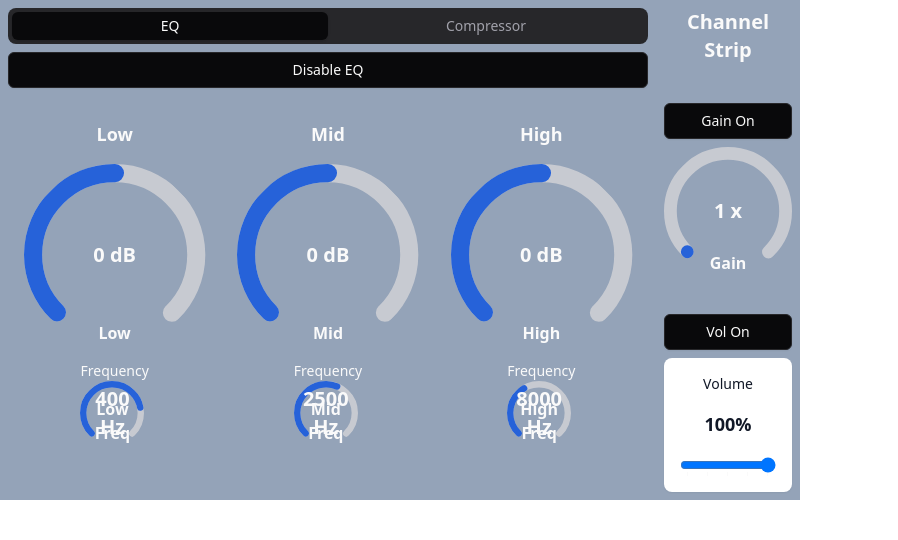
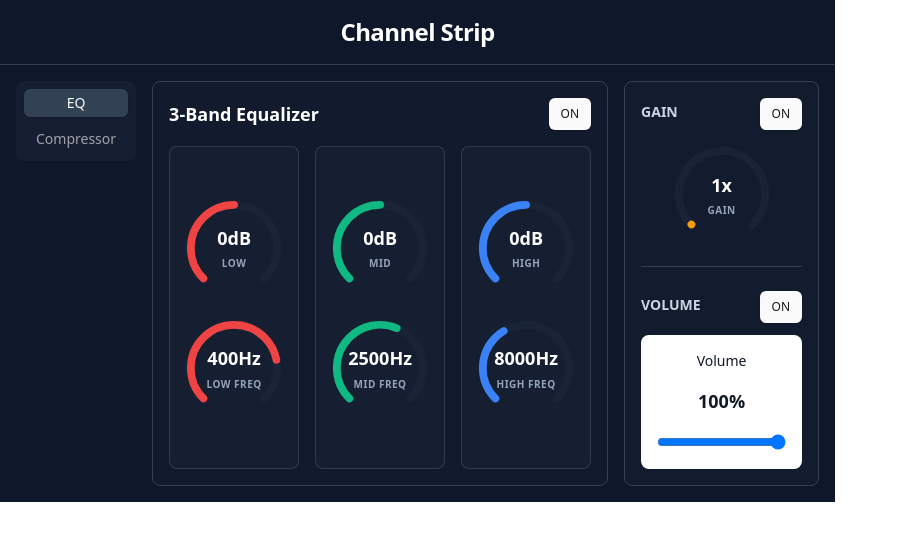
Before and after one commit to kabaskill/channel-strip-extension, a React (Vite) app: page / in a window 1280 px wide. Shown: the top 540 px of the page, without its empty margins (0-898 px from the left). Built offline with nearby package versions, Linux system fonts and the light colour scheme; the HTML template or start-up script is replaced by a standard one.

Commit message:
style improvements

```diff
--- a/src/App.tsx
+++ b/src/App.tsx
@@ -1,5 +1,6 @@
 import { useAudioStore } from "@/lib/store";
 import { volumeDefaults, gainDefaults } from "@/lib/audioState";
+import { getKnobColors } from "@/lib/theme";
 import { Tabs, TabsContent, TabsList, TabsTrigger } from "@/components/ui/tabs";
 import Fader from "@/components/Fader";
 import Knob from "./components/ui/Knob";
@@ -16,56 +17,96 @@ export default function App() {
   const setGain = useAudioStore((state) => state.setGain);
   const toggleGain = useAudioStore((state) => state.toggleGain);
 
+  const gainColors = getKnobColors("gain");
+
   return (
-    <div className="w-[800px] h-[500px]  bg-slate-400 text-foreground dark">
-      <div className="size-full  flex gap-4 p-2">
-        <Tabs defaultValue="eq" className=" w-5/6">
-          <TabsList className="grid w-full grid-cols-2">
-            <TabsTrigger value="eq">EQ</TabsTrigger>
-            <TabsTrigger value="compressor">Compressor</TabsTrigger>
+    <div className="max-w-fit min-h-[400px] bg-slate-900 text-white dark flex flex-col">
+      {/* Header */}
+      <div className="px-6 py-4 border-b border-slate-700">
+        <h1 className="text-2xl font-bold tracking-tight text-center">
+          Channel Strip
+        </h1>
+      </div>
+
+      {/* Main Content - 3 Column Grid */}
+      <div className="flex-1 grid grid-cols-[auto_1fr] gap-4 p-4 overflow-hidden">
+        {/* Column 1: Tab Navigation */}
+        <Tabs defaultValue="eq" className="flex gap-4" orientation="vertical">
+          <TabsList className="flex flex-col h-fit gap-2 bg-slate-800/50 p-2">
+            <TabsTrigger
+              value="eq"
+              className="justify-start w-full data-[state=active]:bg-slate-700"
+            >
+              EQ
+            </TabsTrigger>
+            <TabsTrigger
+              value="compressor"
+              className="justify-start w-full data-[state=active]:bg-slate-700"
+            >
+              Compressor
+            </TabsTrigger>
           </TabsList>
 
-          <TabsContent className=" flex justify-center items-center" value="eq">
+          {/* Column 2: Module Controls */}
+          <div className="flex-1 min-w-0">
+            <TabsContent
+              value="eq"
+              className="h-full m-0 data-[state=active]:flex data-[state=active]:flex-col"
+            >
               <EQ />
             </TabsContent>
 
-          <TabsContent className="" value="compressor">
+            <TabsContent
+              value="compressor"
+              className="h-full m-0 data-[state=active]:flex data-[state=active]:flex-col"
+            >
               <Compressor />
             </TabsContent>
+          </div>
         </Tabs>
 
-        <div className="w-1/6 flex flex-col justify-between ">
-          <h1 className="text-xl font-bold text-center">
-            Channel <br />
-            Strip
-          </h1>
-          <div className="flex flex-col gap-2 ">
+        {/* Column 3: Master Controls (Gain & Volume) */}
+        <div className="flex flex-col gap-6 min-w-[120px] bg-slate-800/30 rounded-lg p-4 border border-slate-700">
+          {/* Gain Section */}
+          <div className="flex flex-col items-center gap-4">
+            <div className="w-full inline-flex items-center justify-between text-center">
+              <h3 className="text-sm font-semibold text-slate-300 mb-1">GAIN</h3>
               <Button
-              variant={"outline"}
-              className="dark"
+                variant={gain.isActive ? "default" : "outline"}
+                size="sm"
                 onClick={toggleGain}
               >
-              Gain {gain.isActive ? "On" : "Off"}
+                {gain.isActive ? "ON" : "OFF"}
               </Button>
-
+            </div>
             <Knob
               value={gain.value}
               isActive={gain.isActive}
               defaults={gainDefaults}
               onChange={setGain}
               sensitivity={0.4}
-              className="w-full"
+              className="w-24"
+              gaugePrimaryColor={gainColors.primary}
+              gaugeSecondaryColor={gainColors.secondary}
             />
           </div>
-          <div className="flex flex-col gap-2 ">
+
+          {/* Divider */}
+          <div className="border-t border-slate-700" />
+
+          {/* Volume Section */}
+          <div className="flex flex-col gap-3 flex-1">
+            <div className="inline-flex items-center justify-between text-center">
+              <h3 className="text-sm font-semibold text-slate-300 mb-1">VOLUME</h3>
               <Button
-              variant={"outline"}
-              className="dark"
+                variant={volume.isActive ? "default" : "outline"}
+                size="sm"
                 onClick={toggleVolume}
               >
-              Vol {volume.isActive ? "On" : "Off"}
+                {volume.isActive ? "ON" : "OFF"}
               </Button>
-
+            </div>
+            <div className="flex-1 flex items-center justify-center">
               <Fader
                 value={volume.value}
                 isActive={volume.isActive}
@@ -76,5 +117,6 @@ export default function App() {
           </div>
         </div>
       </div>
+    </div>
   );
 }
--- a/src/components/Compressor.tsx
+++ b/src/components/Compressor.tsx
@@ -1,5 +1,6 @@
 import { useAudioStore } from "@/lib/store";
 import { compressorDefaults } from "@/lib/audioState";
+import { getKnobColors } from "@/lib/theme";
 import Knob from "./ui/Knob";
 import { Button } from "./ui/button";
 import { cn } from "@/lib/utils";
@@ -9,64 +10,107 @@ export default function Compressor() {
   const updateCompressor = useAudioStore((state) => state.updateCompressor);
   const toggleCompressor = useAudioStore((state) => state.toggleCompressor);
 
+  const compressorColors = getKnobColors("compressor");
+
   return (
-    <>
-      <Button variant={"outline"} onClick={toggleCompressor}>
-        {compressor.isActive ? "Disable" : "Enable"} Compressor
+    <div className="h-full flex flex-col gap-4 p-4 bg-slate-800/20 rounded-lg border border-slate-700">
+      {/* Header */}
+      <div className="flex items-center justify-between">
+        <h2 className="text-lg font-bold">Dynamic Compressor</h2>
+        <Button
+          variant={compressor.isActive ? "default" : "outline"}
+          size="sm"
+          onClick={toggleCompressor}
+        >
+          {compressor.isActive ? "ON" : "OFF"}
         </Button>
+      </div>
 
+      {/* Compressor Controls */}
       <div
         className={cn(
-          " grid grid-cols-[1fr_3fr_1fr] gap-8 p-2",
-          compressor.isActive ? "opacity-100" : "opacity-50"
+          "flex-1 grid grid-cols-[auto_1fr_auto] gap-6",
+          !compressor.isActive && "opacity-40 pointer-events-none"
         )}
       >
-        <div>
+        {/* Threshold (Left) */}
+        <div className="flex flex-col items-center justify-center p-4 bg-slate-800/40 rounded-lg border border-slate-600/50">
           <Knob
             value={compressor.threshold}
             isActive={compressor.isActive}
             defaults={compressorDefaults.threshold}
             onChange={(value: number) => updateCompressor("threshold", value)}
             sensitivity={10}
+            className="w-32 h-32"
+            gaugePrimaryColor={compressorColors.primary}
+            gaugeSecondaryColor={compressorColors.secondary}
           />
         </div>
 
-        <div className="grid grid-cols-2 grid-rows-2 gap-8">
+        {/* Main Controls (Center) */}
+        <div className="grid grid-cols-2 grid-rows-2 gap-4">
+          <div className="flex flex-col items-center justify-center p-3 bg-slate-800/40 rounded-lg border border-slate-600/50">
             <Knob
               value={compressor.knee}
               isActive={compressor.isActive}
               defaults={compressorDefaults.knee}
               onChange={(value: number) => updateCompressor("knee", value)}
               sensitivity={1}
+              className="w-24 h-24"
+              gaugePrimaryColor={compressorColors.primary}
+              gaugeSecondaryColor={compressorColors.secondary}
             />
+          </div>
+          <div className="flex flex-col items-center justify-center p-3 bg-slate-800/40 rounded-lg border border-slate-600/50">
             <Knob
               value={compressor.ratio}
               isActive={compressor.isActive}
               defaults={compressorDefaults.ratio}
               onChange={(value: number) => updateCompressor("ratio", value)}
               sensitivity={1}
+              className="w-24 h-24"
+              gaugePrimaryColor={compressorColors.primary}
+              gaugeSecondaryColor={compressorColors.secondary}
             />
+          </div>
+          <div className="flex flex-col items-center justify-center p-3 bg-slate-800/40 rounded-lg border border-slate-600/50">
             <Knob
               value={compressor.attack}
               isActive={compressor.isActive}
               defaults={compressorDefaults.attack}
               onChange={(value: number) => updateCompressor("attack", value)}
               sensitivity={1000}
+              className="w-24 h-24"
+              gaugePrimaryColor={compressorColors.primary}
+              gaugeSecondaryColor={compressorColors.secondary}
             />
+          </div>
+          <div className="flex flex-col items-center justify-center p-3 bg-slate-800/40 rounded-lg border border-slate-600/50">
             <Knob
               value={compressor.release}
               isActive={compressor.isActive}
               defaults={compressorDefaults.release}
               onChange={(value: number) => updateCompressor("release", value)}
               sensitivity={1000}
+              className="w-24 h-24"
+              gaugePrimaryColor={compressorColors.primary}
+              gaugeSecondaryColor={compressorColors.secondary}
             />
           </div>
+        </div>
 
-        <div className="bg-white text-black text-center">
-          {compressorDefaults.reduction.label} <br />
-          {compressor.reduction}dB
+        {/* Gain Reduction Meter (Right) */}
+        <div className="flex flex-col items-center justify-center p-4 bg-gradient-to-b from-slate-800/60 to-slate-800/40 rounded-lg border border-slate-600/50 min-w-[100px]">
+          <div className="flex-1 flex items-center justify-center">
+            <div className="text-center">
+              <div className="text-3xl font-bold text-red-400">
+                {compressor.reduction}
+              </div>
+              <div className="text-xs text-slate-400 mt-1">dB</div>
             </div>
           </div>
-    </>
+        </div>
+      </div>
+    </div>
   );
 }
--- a/src/components/EQ.tsx
+++ b/src/components/EQ.tsx
@@ -1,5 +1,6 @@
 import { useAudioStore } from "@/lib/store";
 import { eqDefaults } from "@/lib/audioState";
+import { getKnobColors } from "@/lib/theme";
 import Knob from "./ui/Knob";
 import { Button } from "./ui/button";
 import { cn } from "@/lib/utils";
@@ -10,82 +11,100 @@ export default function EQ() {
   const toggleEQ = useAudioStore((state) => state.toggleEQ);
 
   return (
-    <div className="h-full flex flex-col gap-4">
-      <Button variant={"outline"} onClick={toggleEQ}>
-        {eq.isActive ? "Disable" : "Enable"} EQ
-      </Button>
+    <div className="h-full flex flex-col gap-4 p-4 bg-slate-800/20 rounded-lg border border-slate-700">
+      {/* Header */}
+      <div className="flex items-center justify-between">
+        <h2 className="text-lg font-bold">3-Band Equalizer</h2>
+        <Button
+          variant={eq.isActive ? "default" : "outline"}
+          size="sm"
+          onClick={toggleEQ}
+        >
+          {eq.isActive ? "ON" : "OFF"}
+        </Button>
+      </div>
 
+      {/* EQ Bands Grid */}
       <div
         className={cn(
-          "flex-1 grid grid-cols-3 gap-8 p-4",
-          eq.isActive ? "opacity-100" : "opacity-50"
+          "flex-1 grid grid-cols-3 gap-4",
+          !eq.isActive && "opacity-40 pointer-events-none"
         )}
       >
         {/* Low Band */}
-        <div className="flex flex-col items-center gap-4">
-          <h3 className="text-lg font-semibold">Low</h3>
+        <div className="flex flex-col items-center justify-center gap-4 p-4 bg-slate-800/40 rounded-lg border border-slate-600/50">
           <Knob
             value={eq.low}
             isActive={eq.isActive}
             defaults={eqDefaults.low}
             onChange={(value: number) => updateEQ("low", value)}
             sensitivity={1}
+            className="w-24 h-24"
+            gaugePrimaryColor={getKnobColors("eq-low").primary}
+            gaugeSecondaryColor={getKnobColors("eq-low").secondary}
           />
-          <div className="text-sm text-center">
-            <div className="font-medium">Frequency</div>
+          <div className="text-xs text-center mt-2">
             <Knob
               value={eq.lowFreq}
               isActive={eq.isActive}
               defaults={eqDefaults.lowFreq}
               onChange={(value: number) => updateEQ("lowFreq", value)}
               sensitivity={10}
-              className="w-16 h-16"
+              className="w-24 h-24"
+              gaugePrimaryColor={getKnobColors("eq-low").primary}
+              gaugeSecondaryColor={getKnobColors("eq-low").secondary}
             />
           </div>
         </div>
 
         {/* Mid Band */}
-        <div className="flex flex-col items-center gap-4">
-          <h3 className="text-lg font-semibold">Mid</h3>
+        <div className="flex flex-col items-center justify-center gap-4 p-4 bg-slate-800/40 rounded-lg border border-slate-600/50">
           <Knob
             value={eq.mid}
             isActive={eq.isActive}
             defaults={eqDefaults.mid}
             onChange={(value: number) => updateEQ("mid", value)}
             sensitivity={1}
+            className="w-24 h-24"
+            gaugePrimaryColor={getKnobColors("eq-mid").primary}
+            gaugeSecondaryColor={getKnobColors("eq-mid").secondary}
           />
-          <div className="text-sm text-center">
-            <div className="font-medium">Frequency</div>
+          <div className="text-xs text-center mt-2">
             <Knob
               value={eq.midFreq}
               isActive={eq.isActive}
               defaults={eqDefaults.midFreq}
               onChange={(value: number) => updateEQ("midFreq", value)}
               sensitivity={100}
-              className="w-16 h-16"
+              className="w-24 h-24"
+              gaugePrimaryColor={getKnobColors("eq-mid").primary}
+              gaugeSecondaryColor={getKnobColors("eq-mid").secondary}
             />
           </div>
         </div>
 
         {/* High Band */}
-        <div className="flex flex-col items-center gap-4">
-          <h3 className="text-lg font-semibold">High</h3>
+        <div className="flex flex-col items-center justify-center gap-4 p-4 bg-slate-800/40 rounded-lg border border-slate-600/50">
           <Knob
             value={eq.high}
             isActive={eq.isActive}
             defaults={eqDefaults.high}
             onChange={(value: number) => updateEQ("high", value)}
             sensitivity={1}
+            className="w-24 h-24"
+            gaugePrimaryColor={getKnobColors("eq-high").primary}
+            gaugeSecondaryColor={getKnobColors("eq-high").secondary}
           />
-          <div className="text-sm text-center">
-            <div className="font-medium">Frequency</div>
+          <div className="text-xs text-center mt-2">
             <Knob
               value={eq.highFreq}
               isActive={eq.isActive}
               defaults={eqDefaults.highFreq}
               onChange={(value: number) => updateEQ("highFreq", value)}
               sensitivity={500}
-              className="w-16 h-16"
+              className="w-24 h-24"
+              gaugePrimaryColor={getKnobColors("eq-high").primary}
+              gaugeSecondaryColor={getKnobColors("eq-high").secondary}
             />
           </div>
         </div>
--- a/src/components/ui/Knob.tsx
+++ b/src/components/ui/Knob.tsx
@@ -22,8 +22,8 @@ export default function Knob({
   defaults,
   value,
   isActive,
-  gaugePrimaryColor = "hsl(var(--chart-1))",
-  gaugeSecondaryColor = "hsl(var(--ring))",
+  gaugePrimaryColor = "#3b82f6", // blue-500
+  gaugeSecondaryColor = "#1e293b", // slate-800
   className,
   onChange,
   sensitivity = 0.4,
@@ -42,15 +42,21 @@ export default function Knob({
   const currentPercent = ((value - min) / (max - min)) * 100;
   const progressLength = (currentPercent / 100) * arcLength;
 
+  // Calculate rotation angle for the indicator (270 degrees total arc, starting at -135)
+  // const indicatorAngle = -135 + (currentPercent / 100) * 270;
+
   const handleMouseDown = useCallback(
     (e: React.MouseEvent | React.TouchEvent) => {
+      if (!isActive) return; // Don't allow interaction when disabled
+
       setIsDragging(true);
       setStartY("touches" in e ? e.touches[0].clientY : e.clientY);
       setStartX("touches" in e ? e.touches[0].clientX : e.clientX);
       setStartValue(value);
       document.body.style.cursor = "ns-resize";
+      e.stopPropagation(); // Prevent event bubbling
     },
-    [value]
+    [value, isActive]
   );
 
   const handleMouseMove = useCallback(
@@ -99,65 +105,110 @@ export default function Knob({
   return (
     <div
       className={cn(
-        "relative font-semibold transition-transform duration-150",
+        "relative font-semibold transition-all duration-200",
         isHovered && !isDragging && "scale-105",
-        isDragging && "scale-110",
-        isActive ? "opacity-100" : "opacity-50",
+        isDragging && "scale-110 drop-shadow-lg",
+        !isActive && "opacity-40 cursor-not-allowed",
         className
       )}
-      onMouseEnter={() => setIsHovered(true)}
+      onMouseEnter={() => isActive && setIsHovered(true)}
       onMouseLeave={() => setIsHovered(false)}
       onMouseDown={handleMouseDown}
       onTouchStart={handleMouseDown}
       style={{
         transform: "translateZ(0)",
-        cursor: isDragging ? "ns-resize" : "grab",
+        cursor: isActive ? (isDragging ? "ns-resize" : "grab") : "not-allowed",
       }}
     >
-      <svg fill="none" className={cn("size-full -rotate-[135deg]")} viewBox="0 0 100 100">
-        {/* Background Track */}
+      <svg fill="none" className={cn("size-full pointer-events-none")} viewBox="0 0 100 100">
+        {/* Outer glow when active */}
+        {isActive && isHovered && (
+          <circle
+            cx="50"
+            cy="50"
+            r="48"
+            fill="none"
+            stroke={gaugePrimaryColor}
+            strokeWidth="1"
+            opacity="0.2"
+            className="transition-opacity duration-200"
+          />
+        )}
+
+        {/* Background Track - Rotated to start at bottom-left */}
+        <g transform="rotate(-135 50 50)">
           <path
             d="M50 5 A 45 45 0 1 1 50 95 A 45 45 0 0 1 50 5"
-          strokeWidth="10"
+            strokeWidth="8"
             strokeLinecap="round"
             className={cn(
-            "opacity-80",
-            !isDragging && "transition-all duration-200",
-            isHovered && "opacity-100"
+              "transition-all duration-200",
+              isHovered && isActive && "opacity-100"
             )}
             style={{
               stroke: gaugeSecondaryColor,
               strokeDasharray: `${arcLength} ${circumference}`,
-            // strokeDashoffset: arcLength / 4,
+              opacity: isActive ? 0.6 : 0.3,
             }}
           />
+        </g>
 
-        {/* Progress Track */}
+        {/* Progress Track - Rotated to start at bottom-left */}
+        <g transform="rotate(-135 50 50)">
           <path
             d="M50 5 A 45 45 0 1 1 50 95 A 45 45 0 0 1 50 5"
-          strokeWidth="10"
+            strokeWidth="8"
             strokeLinecap="round"
-          className={cn(!isDragging && "transition-all duration-200")}
+            className={cn(
+              "transition-all duration-200",
+              isDragging && "drop-shadow-[0_0_8px_rgba(59,130,246,0.8)]"
+            )}
             style={{
               stroke: gaugePrimaryColor,
               strokeDasharray: `${progressLength} ${circumference}`,
-            // strokeDashoffset: arcLength / 4,
+              filter: isActive && isHovered ? "brightness(1.2)" : "brightness(1)",
             }}
           />
+        </g>
+
+        {/* Rotating indicator dot group */}
+        {/*
+        <g
+          transform={`rotate(${indicatorAngle} 50 50)`}
+          className="transition-transform duration-500"
+        >
+          <circle
+            cx="50"
+            cy="5"
+            r="3"
+            fill={isActive ? gaugePrimaryColor : gaugeSecondaryColor}
+            className="transition-colors duration-200"
+            style={{
+              filter: isDragging ? "brightness(1.5)" : "brightness(1)",
+            }}
+          />
+        </g>
+        */}
       </svg>
 
       <div
         className={cn(
-          "absolute inset-0 flex items-center justify-center select-none",
-          "rounded-full transition-all duration-200",
-          isHovered && !isDragging && "bg-white/5",
-          isDragging && "bg-white/10"
+          "absolute inset-0 flex flex-col items-center justify-center select-none",
+          "transition-all duration-200"
         )}
       >
-        <span className="text-xl">
-          {value} {prefix}
+        <span className={cn(
+          "text-lg font-bold",
+          isActive ? "text-white" : "text-slate-500"
+        )}>
+          {value}{prefix}
         </span>
-        <span className="text-base absolute bottom-0">{label}</span>
+        <span className={cn(
+          "text-[10px] uppercase tracking-wider mt-1",
+          isActive ? "text-slate-400" : "text-slate-600"
+        )}>
+          {label}
+        </span>
       </div>
     </div>
   );
--- a/src/components/ui/tabs.tsx
+++ b/src/components/ui/tabs.tsx
@@ -12,7 +12,7 @@ const TabsList = React.forwardRef<
   <TabsPrimitive.List
     ref={ref}
     className={cn(
-      "inline-flex h-9 items-center justify-center rounded-lg bg-muted p-1 text-muted-foreground",
+      "inline-flex items-center justify-center rounded-lg bg-muted p-1 text-muted-foreground",
       className
     )}
     {...props}
@@ -27,7 +27,7 @@ const TabsTrigger = React.forwardRef<
   <TabsPrimitive.Trigger
     ref={ref}
     className={cn(
-      "inline-flex items-center justify-center whitespace-nowrap rounded-md px-3 py-1 text-sm font-medium ring-offset-background transition-all focus-visible:outline-none focus-visible:ring-2 focus-visible:ring-ring focus-visible:ring-offset-2 disabled:pointer-events-none disabled:opacity-50 data-[state=active]:bg-background data-[state=active]:text-foreground data-[state=active]:shadow",
+      "whitespace-nowrap rounded-md px-3 py-1 text-sm font-medium ring-offset-background transition-all focus-visible:outline-none focus-visible:ring-2 focus-visible:ring-ring focus-visible:ring-offset-2 disabled:pointer-events-none disabled:opacity-50 data-[state=active]:bg-background data-[state=active]:text-foreground data-[state=active]:shadow",
       className
     )}
     {...props}
--- /dev/null
+++ b/src/lib/theme.ts
@@ -0,0 +1,97 @@
+// Audio equipment inspired color theme
+export const audioTheme = {
+  // Primary accent - Warm blue/cyan (like VU meters)
+  primary: {
+    main: "#3b82f6",      // blue-500
+    light: "#60a5fa",     // blue-400
+    dark: "#2563eb",      // blue-600
+    glow: "rgba(59, 130, 246, 0.5)",
+  },
+
+  // Secondary accent - Amber/Orange (like warm audio gear LEDs)
+  secondary: {
+    main: "#f59e0b",      // amber-500
+    light: "#fbbf24",     // amber-400
+    dark: "#d97706",      // amber-600
+  },
+
+  // EQ specific colors
+  eq: {
+    low: "#ef4444",       // red-500 - Low frequencies
+    mid: "#10b981",       // emerald-500 - Mid frequencies
+    high: "#3b82f6",      // blue-500 - High frequencies
+  },
+
+  // Compressor colors
+  compressor: {
+    active: "#8b5cf6",    // violet-500
+    reduction: "#ef4444", // red-500 - Gain reduction
+  },
+
+  // Background layers
+  background: {
+    primary: "#0f172a",   // slate-900
+    secondary: "#1e293b", // slate-800
+    tertiary: "#334155",  // slate-700
+    panel: "rgba(30, 41, 59, 0.5)", // slate-800 with alpha
+  },
+
+  // Text colors
+  text: {
+    primary: "#f1f5f9",   // slate-100
+    secondary: "#cbd5e1", // slate-300
+    muted: "#64748b",     // slate-500
+    disabled: "#475569",  // slate-600
+  },
+
+  // Border colors
+  border: {
+    default: "#334155",   // slate-700
+    active: "#475569",    // slate-600
+    focus: "#3b82f6",     // blue-500
+  },
+
+  // Status colors
+  status: {
+    on: "#10b981",        // emerald-500
+    off: "#64748b",       // slate-500
+    warning: "#f59e0b",   // amber-500
+    error: "#ef4444",     // red-500
+  },
+};
+
+// Helper to get knob colors based on module type
+export function getKnobColors(module: "eq-low" | "eq-mid" | "eq-high" | "compressor" | "gain" | "default") {
+  switch (module) {
+    case "eq-low":
+      return {
+        primary: audioTheme.eq.low,
+        secondary: audioTheme.background.secondary,
+      };
+    case "eq-mid":
+      return {
+        primary: audioTheme.eq.mid,
+        secondary: audioTheme.background.secondary,
+      };
+    case "eq-high":
+      return {
+        primary: audioTheme.eq.high,
+        secondary: audioTheme.background.secondary,
+      };
+    case "compressor":
+      return {
+        primary: audioTheme.compressor.active,
+        secondary: audioTheme.background.secondary,
+      };
+    case "gain":
+      return {
+        primary: audioTheme.secondary.main,
+        secondary: audioTheme.background.secondary,
+      };
+    default:
+      return {
+        primary: audioTheme.primary.main,
+        secondary: audioTheme.background.secondary,
+      };
+  }
+}
```
Lines whose indentation alone changed are shown as unchanged.
